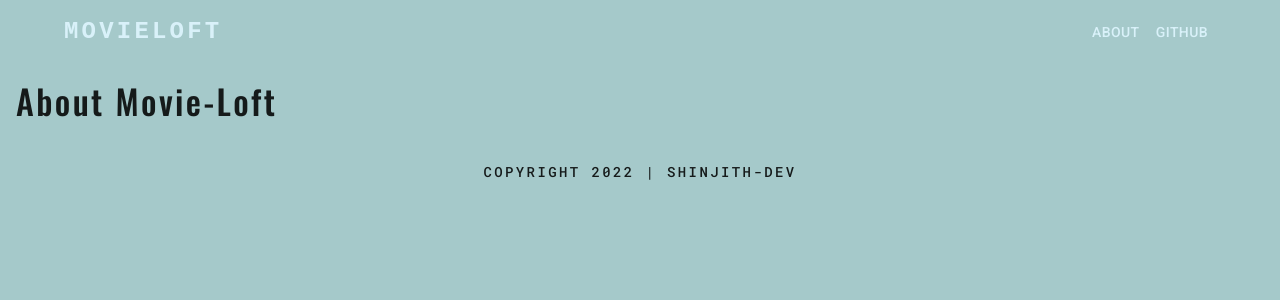
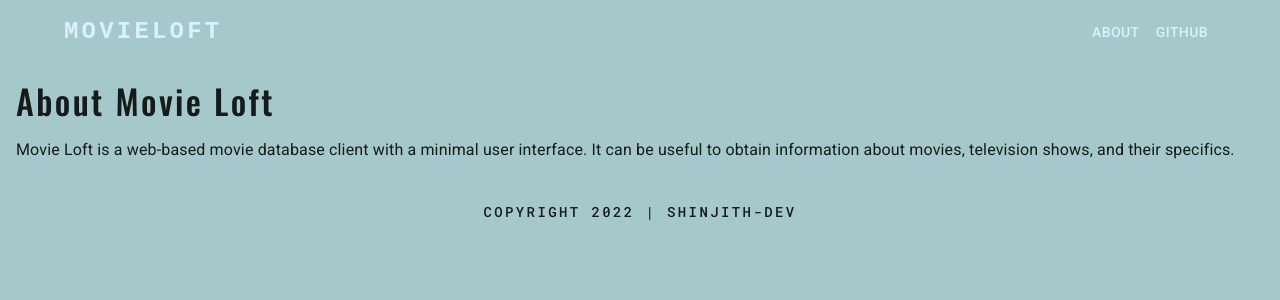
Before and after one commit to minhluc073/react-movie, a React (Create React App) app: page /about in a window 1280 px wide. Shown: the top 300 px of the page. Built offline with nearby package versions, Linux system fonts and the light colour scheme; no server answers.

Commit message:
added readme

```diff
--- a/src/App.js
+++ b/src/App.js
@@ -7,7 +7,7 @@ import TopRated from "./components/TopRated";
 import NowPlaying from "./components/NowPlaying";
 import { Container } from "@mui/material";
 
-axios.defaults.headers.common["Authorization"] = `Bearer ${process.env.TMDB_API_TOKEN}`;
+axios.defaults.headers.common["Authorization"] = `Bearer ${process.env.REACT_APP_TMDB_API_TOKEN}`;
 axios.defaults.headers.get["Content-Type"] = "application/json";
 
 function HomePage() {
--- a/src/pages/About.js
+++ b/src/pages/About.js
@@ -3,9 +3,16 @@ import React from "react";
 
 const About = () => {
   return (
-    <Typography variant="h4" className="oswald-500" sx={{ m: 2, mt: "5rem" }}>
-      About Movie-Loft
-    </Typography>
+    <>
+      <Typography variant="h4" className="oswald-500" sx={{ m: 2, mt: "5rem" }}>
+        About Movie Loft
+      </Typography>
+      <Typography variant="body1" sx={{ m: 2 }}>
+        Movie Loft is a web-based movie database client with a minimal user
+        interface. It can be useful to obtain information about movies,
+        television shows, and their specifics.
+      </Typography>
+    </>
   );
 };
 
```
Also changed, not shown: 1 other file (tests, documents, lock files or other folders).
